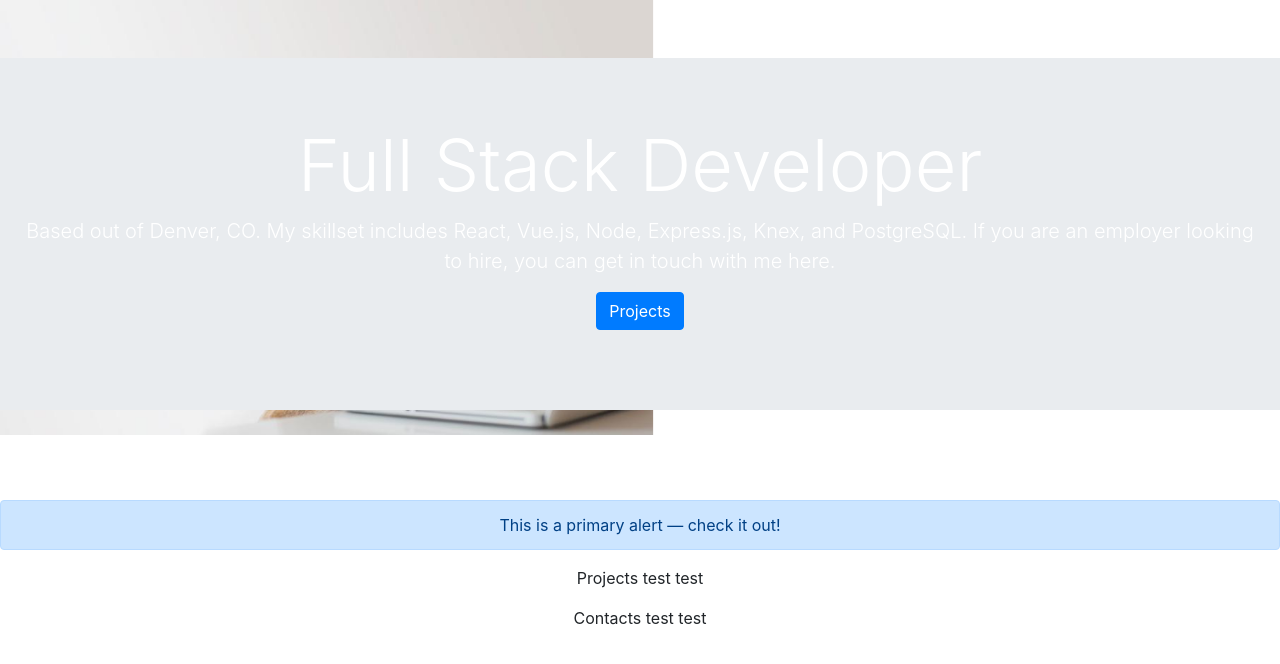
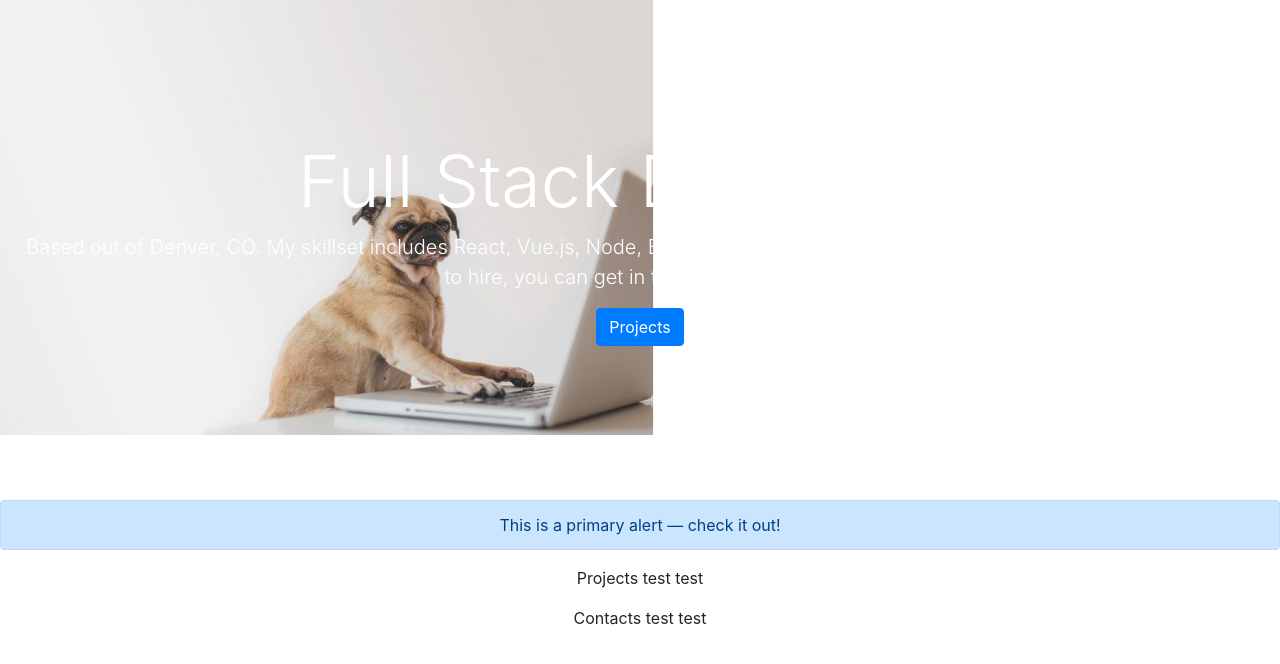
Before and after one commit to natalie-todd/portfolio, a React (Create React App) app: page / in a window 1280 px wide. Shown: the top 664 px of the page. Built offline with nearby package versions, Linux system fonts and the light colour scheme.

Commit message:
might ditch the jumbotron idea

```diff
--- a/src/components/Front/Front.js
+++ b/src/components/Front/Front.js
@@ -1,20 +1,20 @@
 import React, { Component } from 'react';
 import PropTypes from "prop-types";
-import { Jumbotron, Container, Button } from 'reactstrap';
+import { Container, Button } from 'reactstrap';
 
 
 const Front = (props) => {
     //not sure if I need any of the prop.Types stuff...
-    Jumbotron.propTypes = {
-        // Pass in a Component to override default element
-        tag: PropTypes.oneOfType([PropTypes.func, PropTypes.string]),
-        fluid: PropTypes.bool,
-        className: PropTypes.string
-      };
+    // Jumbotron.propTypes = {
+    //     // Pass in a Component to override default element
+    //     tag: PropTypes.oneOfType([PropTypes.func, PropTypes.string]),
+    //     fluid: PropTypes.bool,
+    //     className: PropTypes.string
+    //   };
 
     return (
         <div class='pug'>
-            <Jumbotron fluid>
+            {/* <Jumbotron fluid> */}
                 <Container fluid>
                 <h1 className="display-3">Full Stack Developer</h1>
                 <p className="lead">Based out of Denver, CO. My skillset
@@ -25,7 +25,7 @@ const Front = (props) => {
                     <Button color="primary">Projects</Button>
                 </p>
                 </Container>
-            </Jumbotron>
+            {/* </Jumbotron> */}
         </div>
     )
 }
```
